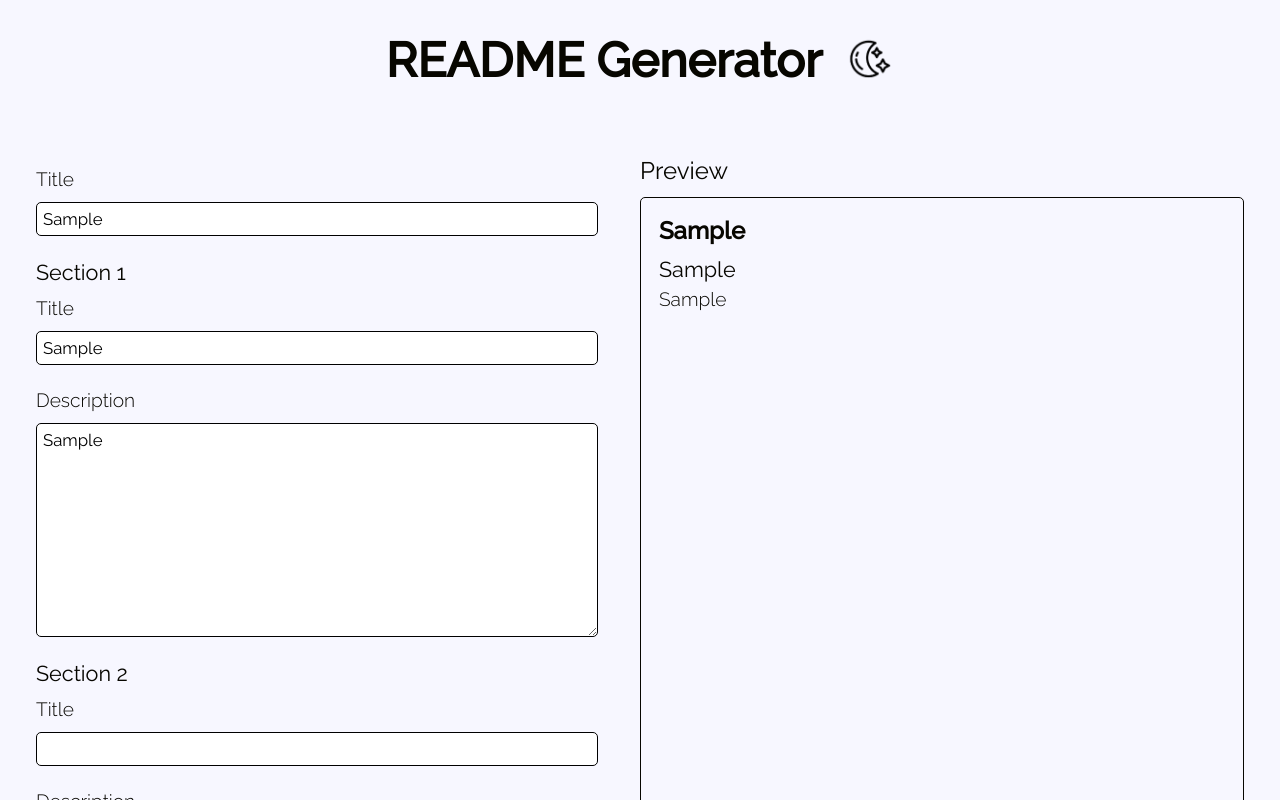
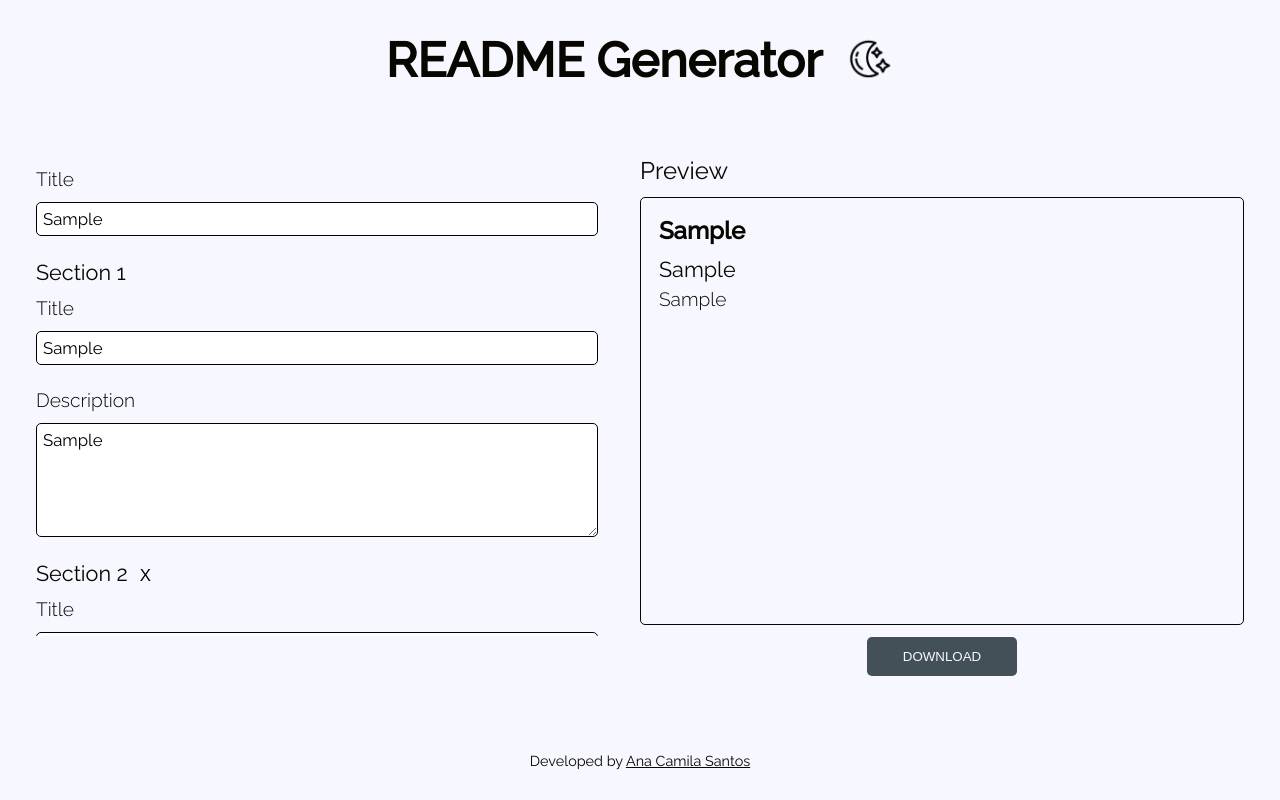
Before and after one commit to acamilass/readme-generator, an Angular app: page / in a window 1280 px wide. Both pictures are taken after typing "Sample", "Sample", "Sample" into the empty fields and a click on the button "+ Add section". Shown: the top 800 px of the page. Built offline with nearby package versions, Linux system fonts and the light colour scheme.

Commit message:
Ajustes de CSS e possibilitar deletar sections

```diff
--- a/src/app/components/footer/footer.component.scss
+++ b/src/app/components/footer/footer.component.scss
@@ -1,5 +1,8 @@
 .container {
-  height: 5rem;
+  position: fixed;
+  bottom: 0;
+
+  height: 10vh;
   width: 100vw;
   padding: 1rem 0;
   box-sizing: inherit;
--- a/src/app/components/header/header.component.scss
+++ b/src/app/components/header/header.component.scss
@@ -1,5 +1,5 @@
 .container {
-  height: 10rem;
+  height: 15vh;
 
   display: flex;
   justify-content: center;
--- a/src/app/pages/generator/generator.component.html
+++ b/src/app/pages/generator/generator.component.html
@@ -7,13 +7,16 @@
     </div>
 
     <div *ngFor="let section of sections; let i = index">
-      <h2 class="section-title">Section {{ i + 1 }}</h2>
+      <div style="display: flex; align-items: center;">
+        <h2 class="section-title">Section {{ i + 1 }}</h2>
+        <button id="section-btn" class="section-btn" style="margin-left: 1rem;" *ngIf="section.canDelete" (click)="deleteSection()">X</button>
+      </div>
 
       <div class="input">
         <label for="title-h2">Title</label>
         <input class="input-area" type="text" id="title-h2" [(ngModel)]="section.title">
         <label for="description">Description</label>
-        <textarea class="input-area" id="description" cols="30" rows="10" [(ngModel)]="section.description"></textarea>
+        <textarea class="input-area" id="description" cols="30" rows="5" [(ngModel)]="section.description"></textarea>
       </div>
 
     </div>
--- a/src/app/pages/generator/generator.component.scss
+++ b/src/app/pages/generator/generator.component.scss
@@ -6,6 +6,8 @@
 
   &__input {
     width: 50%;
+    height: 60vh;
+    overflow: scroll;
 
     display: flex;
     flex-direction: column;
@@ -44,7 +46,6 @@
       background-color: transparent;
       border: none;
       font-size: 1.4rem;
-      padding: 1rem 0;
       cursor: pointer;
 
       align-self: flex-end;
@@ -53,6 +54,7 @@
 
   &__preview {
     width: 50%;
+    height: 65vh;
 
     display: flex;
     flex-direction: column;
@@ -63,6 +65,8 @@
     }
 
     .markdown {
+      overflow: scroll;
+
       height: 100%;
       border: 1px solid;
       border-radius: 5px;
@@ -76,6 +80,10 @@
 
       &__section {
         margin-bottom: 1rem;
+
+        h2, p {
+          word-break: break-word;
+        }
 
         h2 {
           font-size: 1.8rem;
--- a/src/app/pages/generator/generator.component.ts
+++ b/src/app/pages/generator/generator.component.ts
@@ -18,14 +18,18 @@ export class GeneratorComponent implements OnInit {
 
   ngOnInit(): void {
     this.sections = [
-      new SectionModel(this.title, this.description)
+      new SectionModel(this.title, this.description, false)
     ];
   }
 
   createNewSection() {
     let title = '';
     let description = '';
-    return this.sections.push(new SectionModel(title, description));
+    return this.sections.push(new SectionModel(title, description, true));
+  }
+
+  deleteSection() {
+    return this.sections.pop();
   }
 
   saveTextAsFile(data: string, fileName: string) {
@@ -68,7 +72,7 @@ export class GeneratorComponent implements OnInit {
 
     this.titleH1 = '';
     this.sections = [
-      new SectionModel(this.title, this.description)
+      new SectionModel(this.title, this.description, false)
     ];
   }
 
--- a/src/app/pages/models/section.ts
+++ b/src/app/pages/models/section.ts
@@ -1,9 +1,11 @@
 export default class SectionModel {
   title: string;
   description: string;
+  canDelete: boolean;
 
-  constructor(title: string, description: string) {
+  constructor(title: string, description: string, canDelete: boolean) {
     this.title = title;
     this.description = description;
+    this.canDelete = canDelete;
   }
 }
```
